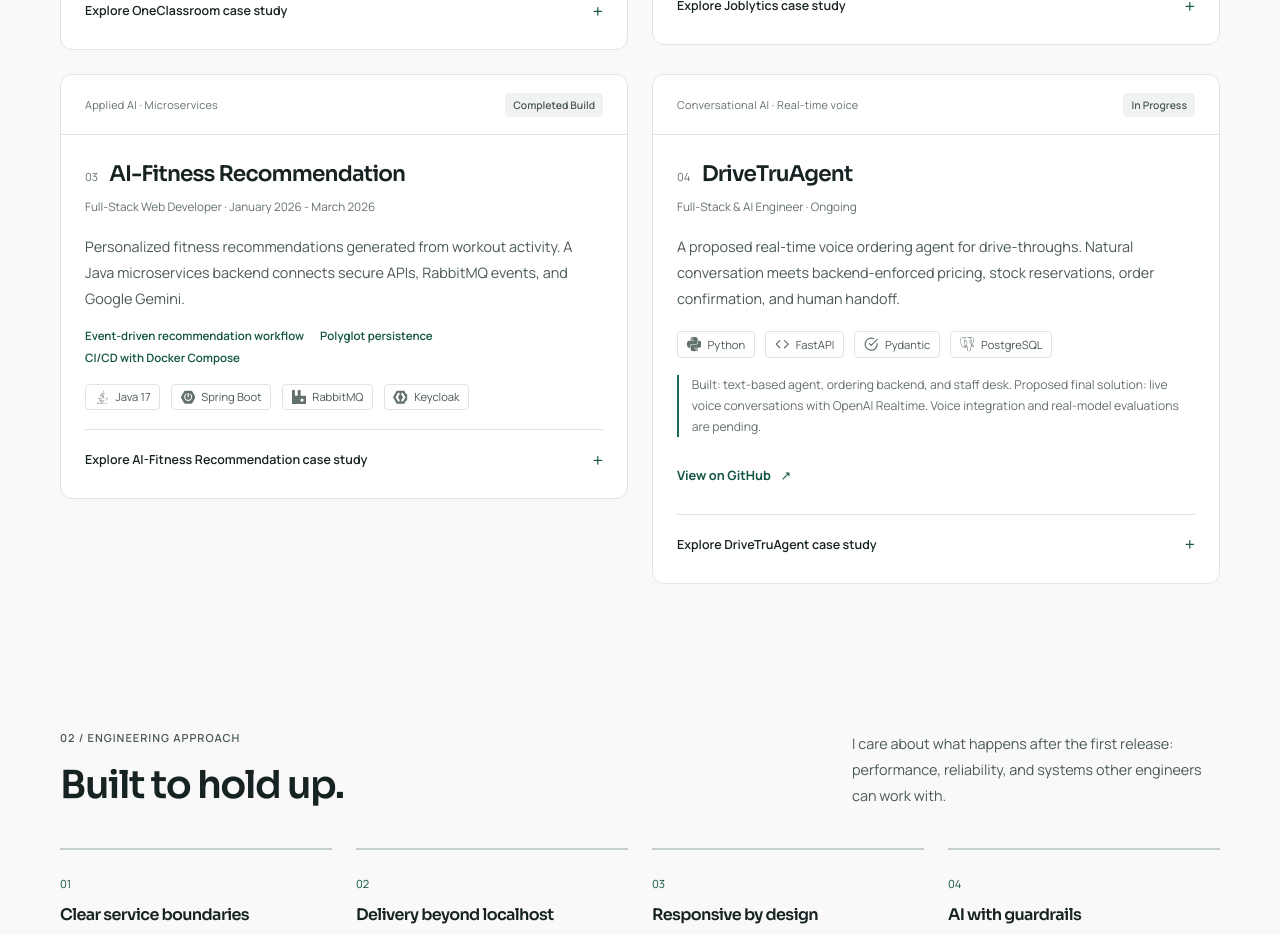
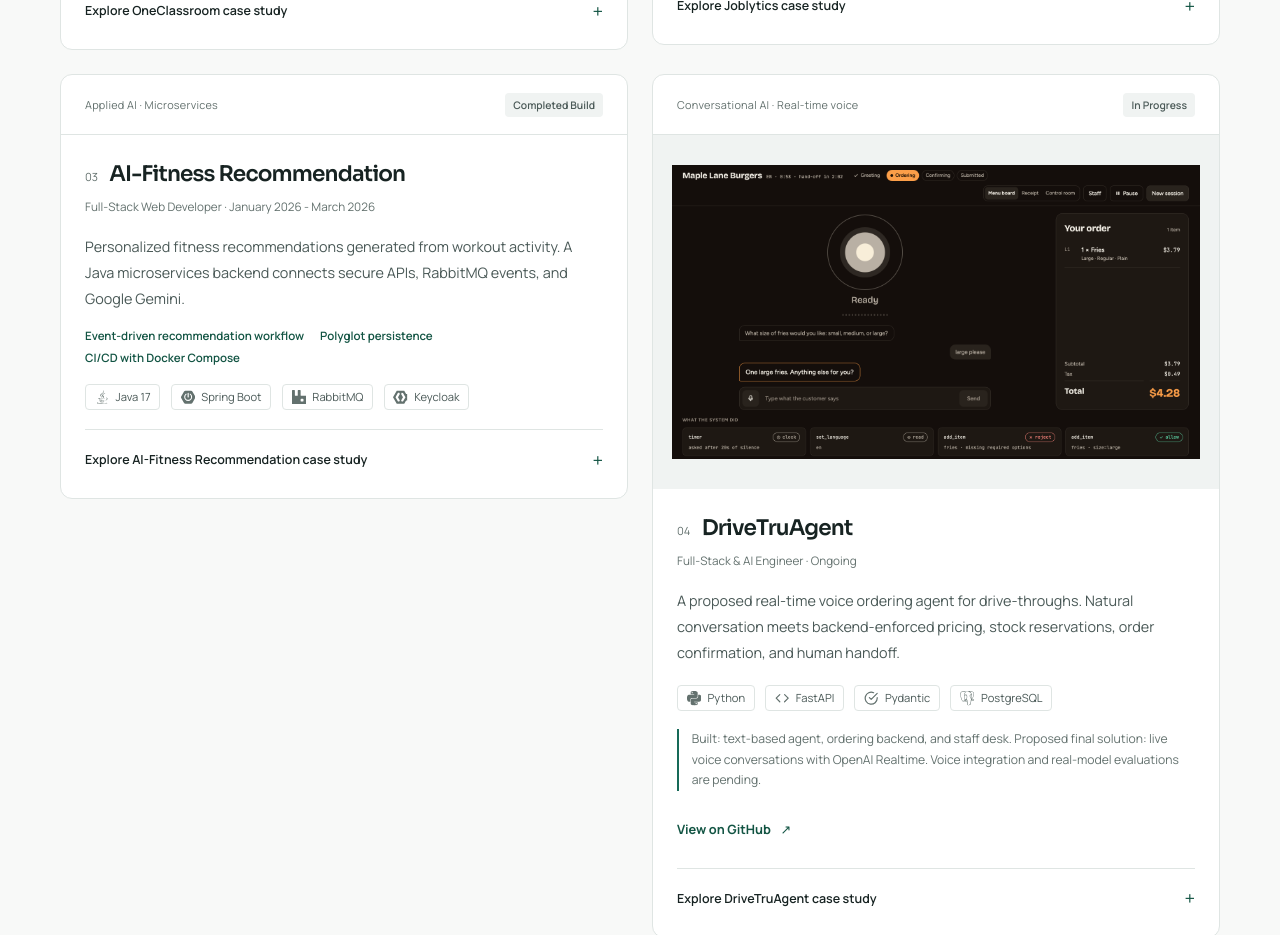
Before and after one commit to senatorwalee/myportfolio, a React (Vite) app in the folder portfolio-project/: page / in a window 1280 px wide. Shown: the part 1740-2675 px from the top of the page. Built offline with nearby package versions, Linux system fonts and the light colour scheme.

Commit message:
Add DriveTruAgent product screenshot

```diff
--- a/portfolio-project/src/App.tsx
+++ b/portfolio-project/src/App.tsx
@@ -9,6 +9,7 @@
 import joblyticsProviders from './assets/joblyticspics/joblytics-providers.png'
 import joblyticsSchedule from './assets/joblyticspics/joblytics-schedule.png'
 import joblyticsProviderDetail from './assets/joblyticspics/joblytics-provider-detail.png'
+import driveTruOrdering from './assets/drivetruagentpics/drivetruagent-ordering.png'
 import { ThemeToggle } from './components/ThemeToggle'
 import { AIFitnessArchitecture } from './components/ProjectArchitecture'
 import { DriveTruArchitecture } from './components/DriveTruArchitecture'
@@ -50,6 +51,9 @@
 const projectGalleries: Record<string, GalleryImage[]> = {
   OneClassroom: oneClassroomGallery,
   Joblytics: joblyticsGallery,
+  DriveTruAgent: [
+    { src: driveTruOrdering, alt: 'DriveTruAgent ordering screen showing a conversation about large fries, a priced order receipt, and allowed and rejected backend actions' },
+  ],
 }
 
 const Icon = ({ id }: { id: string }) => (
@@ -265,8 +269,8 @@
                         <h4>Technology stack</h4>
                         <ul className="chip-list" aria-label={`${project.title} full technology stack`}>{project.stack.map((item) => <TechChip key={item} label={item} />)}</ul>
                         {projectGalleries[project.title] ? <ProjectGallery images={projectGalleries[project.title]} />
-                          : project.title === 'AI-Fitness Recommendation' ? <AIFitnessArchitecture />
-                          : project.title === 'DriveTruAgent' ? <DriveTruArchitecture /> : null}
+                          : project.title === 'AI-Fitness Recommendation' ? <AIFitnessArchitecture /> : null}
+                        {project.title === 'DriveTruAgent' ? <DriveTruArchitecture /> : null}
                       </div>
                     </details>
                   </div>
```
Also changed, not shown: portfolio-project/src/assets/drivetruagentpics/drivetruagent-ordering.png (added).
